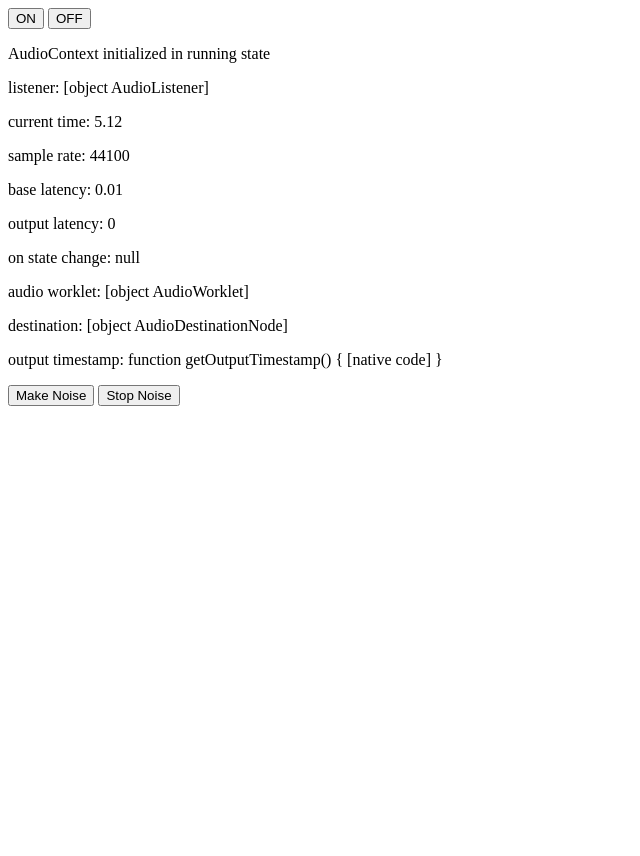
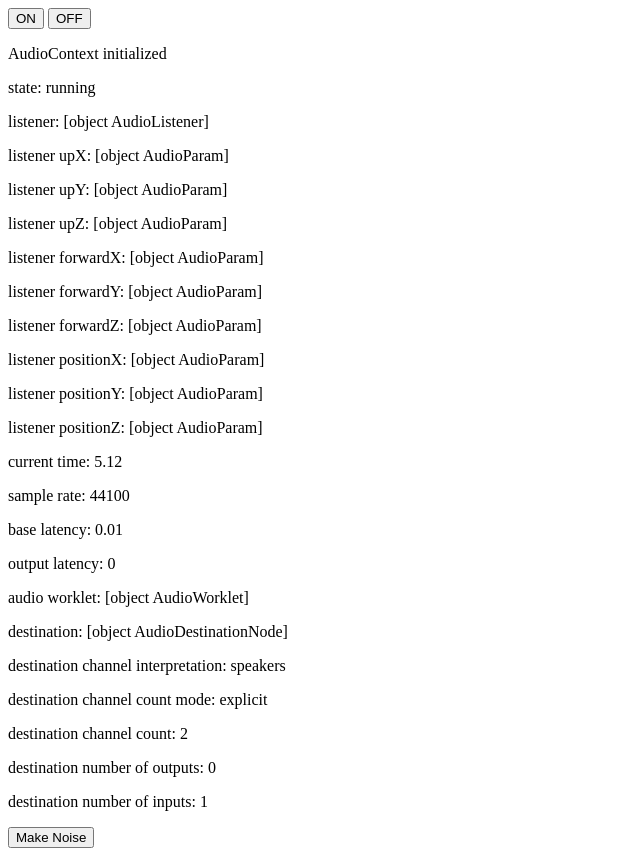
Before and after one commit to benjorama/webaudio-svelte, a SvelteKit app: page / in a window 1280 px wide. Both pictures are taken after a click on the button "ON". Shown: the whole page, without its empty margins (0-640 px from the left). Before the commit the page ends 800 px from the top, so only its background shows below. Built offline with nearby package versions, Linux system fonts and the light colour scheme.

Commit message:
displays some oscillator info

```diff
--- a/src/routes/+page.svelte
+++ b/src/routes/+page.svelte
@@ -66,20 +66,53 @@
 	<p>AudioContext not initialized</p>
 {:else}
 	<!-- else content here -->
-	<p>AudioContext initialized in {audioContextState} state</p>
+	<p>AudioContext initialized</p>
+	<p>state: {audioContext.state}</p>
 	<p>listener: {audioContext.listener}</p>
+	<p>listener upX: {audioContext.listener.upX}</p>
+	<p>listener upY: {audioContext.listener.upY}</p>
+	<p>listener upZ: {audioContext.listener.upZ}</p>
+	<p>listener forwardX: {audioContext.listener.forwardX}</p>
+	<p>listener forwardY: {audioContext.listener.forwardY}</p>
+	<p>listener forwardZ: {audioContext.listener.forwardZ}</p>
+	<p>listener positionX: {audioContext.listener.positionX}</p>
+	<p>listener positionY: {audioContext.listener.positionY}</p>
+	<p>listener positionZ: {audioContext.listener.positionZ}</p>
 	<p>current time: {audioContextCurrentTime}</p>
 	<p>sample rate: {audioContext.sampleRate}</p>
 	<p>base latency: {audioContext.baseLatency}</p>
 	<p>output latency: {audioContext.outputLatency}</p>
-	<p>on state change: {audioContext.onstatechange}</p>
 	<p>audio worklet: {audioContext.audioWorklet}</p>
 	<p>destination: {audioContext.destination}</p>
-	<p>output timestamp: {audioContext.getOutputTimestamp}</p>
+	<p>destination channel interpretation: {audioContext.destination.channelInterpretation}</p>
+	<p>destination channel count mode: {audioContext.destination.channelCountMode}</p>
+	<p>destination channel count: {audioContext.destination.channelCount}</p>
+	<p>destination number of outputs: {audioContext.destination.numberOfOutputs}</p>
+	<p>destination number of inputs: {audioContext.destination.numberOfInputs}</p>
 	<button on:click={makeNoise}>Make Noise</button>
-	<button on:click={stopNoise}>Stop Noise</button>
 {/if}
 
 {#if makingNoise}
+	<button on:click={stopNoise}>Stop Noise</button>
 	<p>some noise!</p>
+	<p>OscillatorNode Info</p>
+	<p>type: {oscillatorNode.type}</p>
+	<p>detune: {oscillatorNode.detune}</p>
+	<p>detune value: {oscillatorNode.detune.value}</p>
+	<p>detune max value: {oscillatorNode.detune.maxValue}</p>
+	<p>detune min value: {oscillatorNode.detune.minValue}</p>
+	<p>detune default value: {oscillatorNode.detune.defaultValue}</p>
+	<p>detune automation rate: {oscillatorNode.detune.automationRate}</p>
+	<p>context: {oscillatorNode.context} basically same data from parent audioContext</p>
+	<p>frequency: {oscillatorNode.frequency}</p>
+	<p>frequency value: {oscillatorNode.frequency.value}</p>
+	<p>frequency automation rate: {oscillatorNode.frequency.automationRate}</p>
+	<p>frequency default value: {oscillatorNode.frequency.defaultValue}</p>
+	<p>frequency min value: {oscillatorNode.frequency.minValue}</p>
+	<p>frequency max value: {oscillatorNode.frequency.maxValue}</p>
+	<p>channel count: {oscillatorNode.channelCount}</p>
+	<p>number of inputs: {oscillatorNode.numberOfInputs}</p>
+	<p>number of outputs: {oscillatorNode.numberOfOutputs}</p>
+	<p>channel count mode: {oscillatorNode.channelCountMode}</p>
+	<p>channel interpretation {oscillatorNode.channelInterpretation}</p>
 {/if}
```
